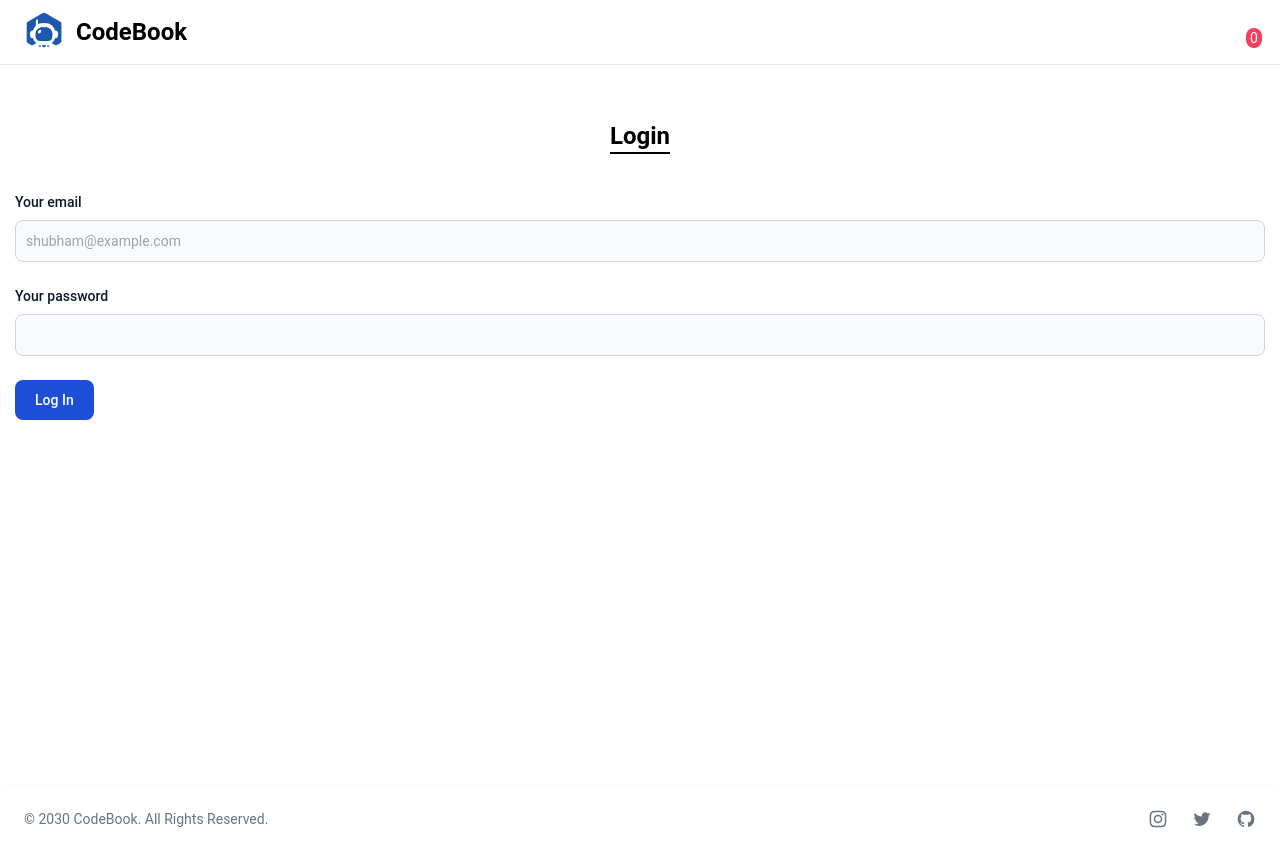
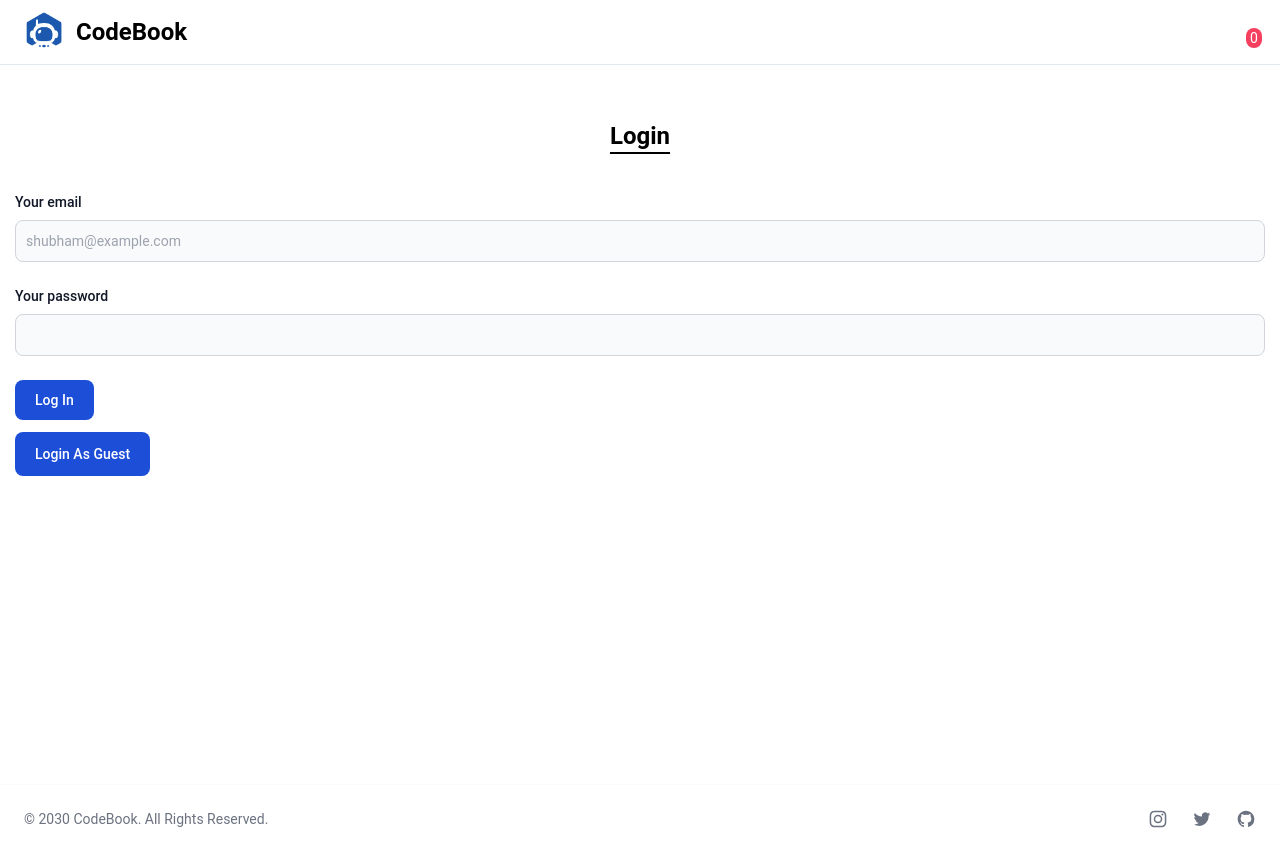
Before and after one commit to Geeraz/CodeBook, a React (Create React App) app: page /login in a window 1280 px wide. Built offline with nearby package versions, Linux system fonts and the light colour scheme.

Commit message:
Login as guest

```diff
--- a/src/pages/Login.js
+++ b/src/pages/Login.js
@@ -11,6 +11,25 @@ export const Login = () => {
   const password = useRef();
   async function handleLogin(event) {
     event.preventDefault();
+    try {
+      const authDetail = {
+        email: email.current.value,
+        password: password.current.value,
+      };
+      const data = await login(authDetail);
+      data.accessToken ? navigate("/products") : toast.error(data);
+    } catch (error) {
+      toast.error(error.message, {
+        closeButton: true,
+        position: "bottom-center",
+      });
+    }
+  }
+
+  async function handleLoginAsGuest() {
+    email.current.value = "13kreso@gmail.com";
+    password.current.value = "branejekralj12";
+
     try {
       const authDetail = {
         email: email.current.value,
@@ -73,7 +92,12 @@ export const Login = () => {
           Log In
         </button>
       </form>
-      {/* <button className="w-full px-5 py-3 mt-3 text-sm font-medium text-center text-white bg-blue-700 rounded-lg cursor-pointer hover:bg-blue-800 focus:ring-4 focus:outline-none focus:ring-blue-300 sm:w-auto dark:bg-blue-600 dark:hover:bg-blue-700 dark:focus:ring-blue-800">Login As Guest</button> */}
+      <button
+        onClick={handleLoginAsGuest}
+        className="w-full px-5 py-3 mt-3 text-sm font-medium text-center text-white bg-blue-700 rounded-lg cursor-pointer hover:bg-blue-800 focus:ring-4 focus:outline-none focus:ring-blue-300 sm:w-auto dark:bg-blue-600 dark:hover:bg-blue-700 dark:focus:ring-blue-800"
+      >
+        Login As Guest
+      </button>
     </main>
   );
 };
```
